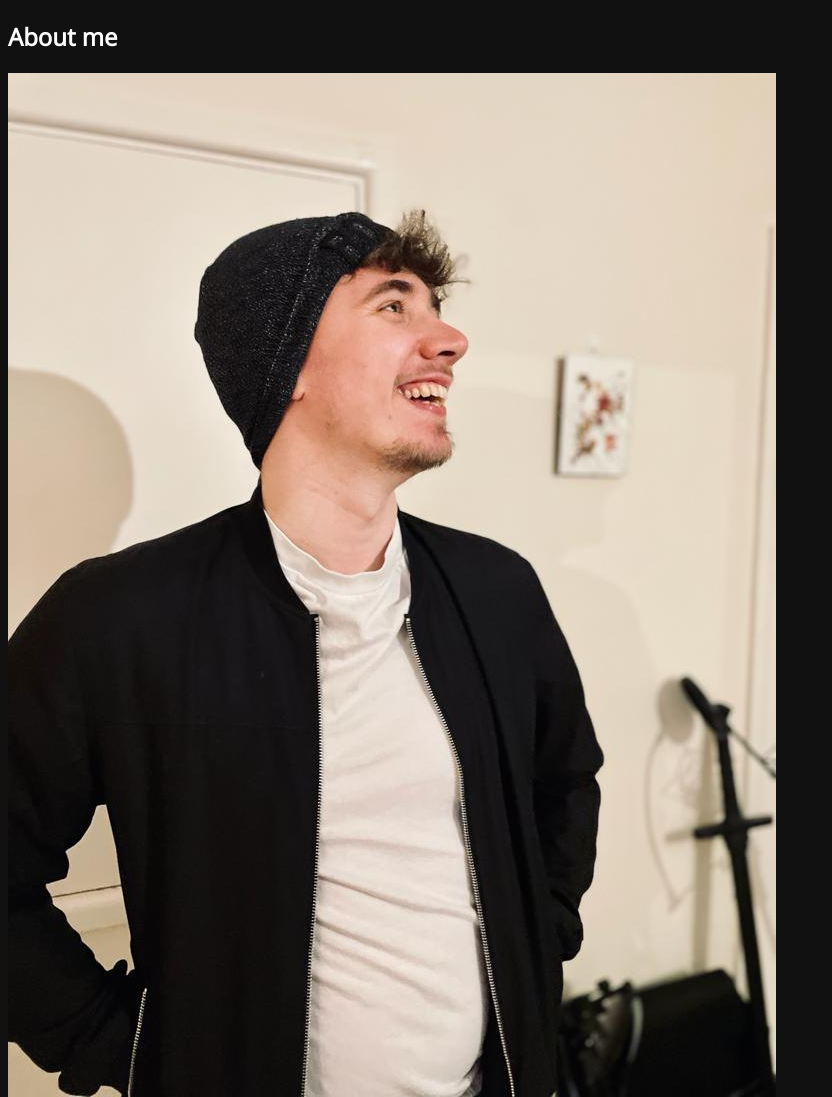
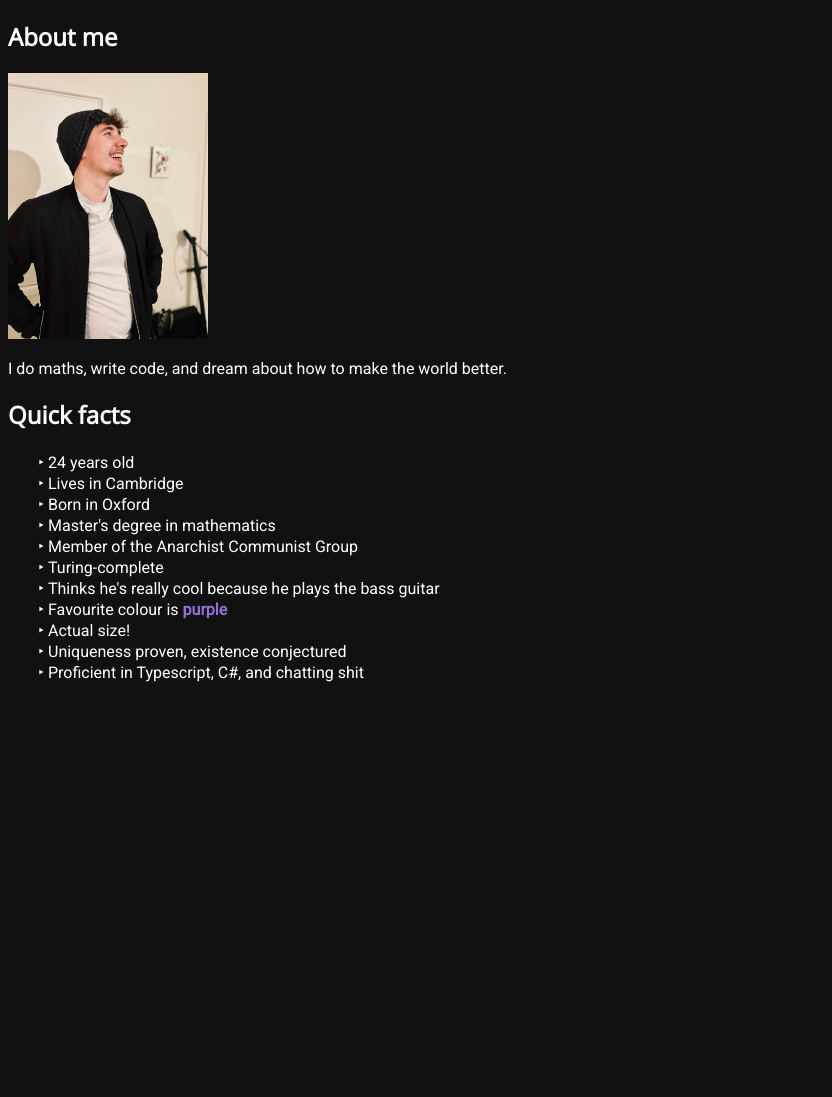
Before and after one commit to TimLeach635/tleach, a plain HTML site: page index.html in a window 1280 px wide. Shown: the top 1097 px of the page, without its empty margins (0-832 px from the left). After the commit the page ends 800 px from the top, so only its background shows below. Drawn offline with nearby package versions, Linux system fonts and the light colour scheme.

Commit message:
Update image

```diff
--- a/index.html
+++ b/index.html
@@ -9,7 +9,7 @@
     <main>
       <section>
         <h1>About me</h1>
-        <img alt="A picture of me smiling" src="img/tim.jpg" />
+        <img alt="A picture of me smiling" src="/img/tim.jpg" width="200"/>
         <p>
           I do maths, write code, and dream about how to make the world better.
         </p>
```
